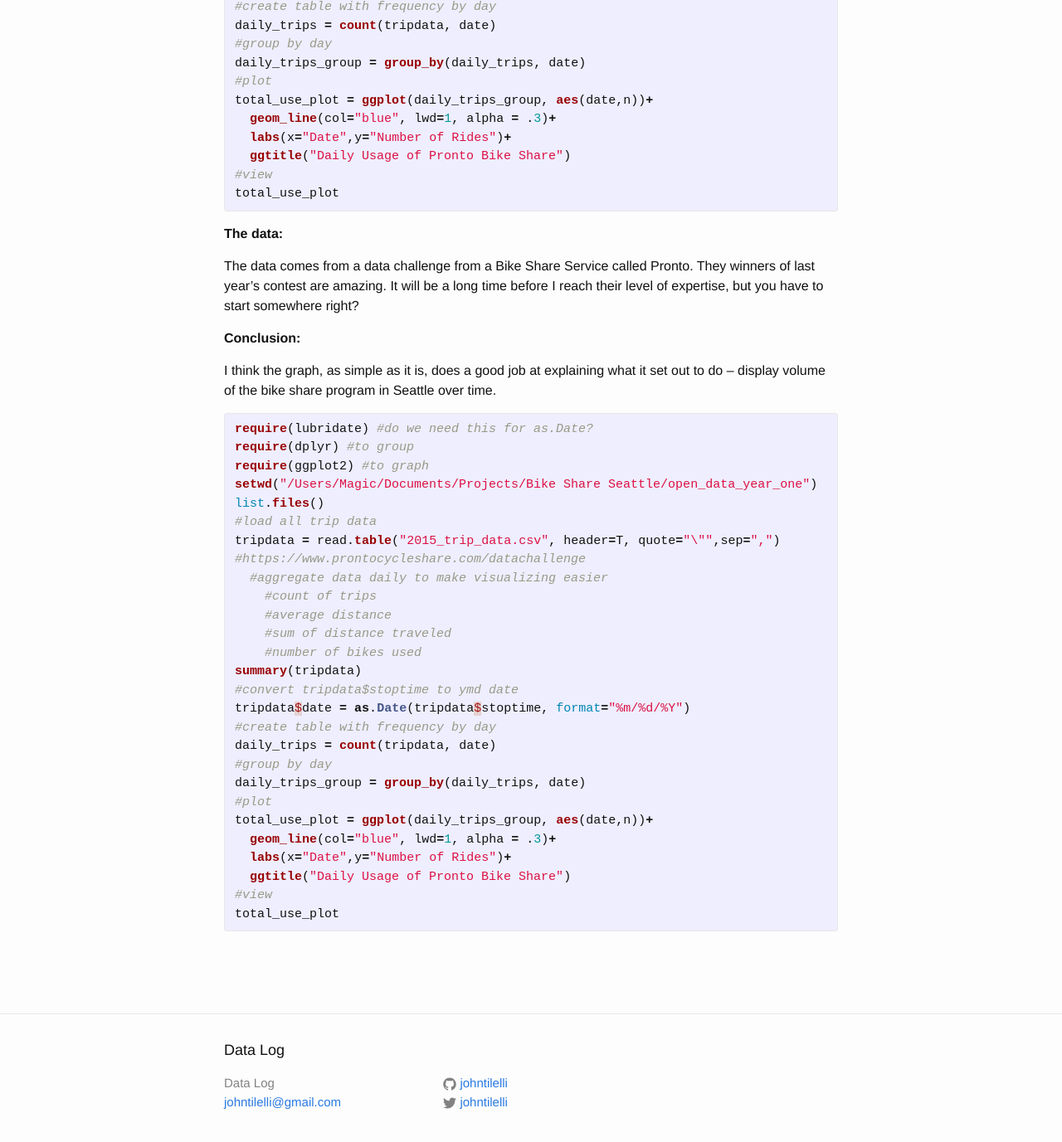
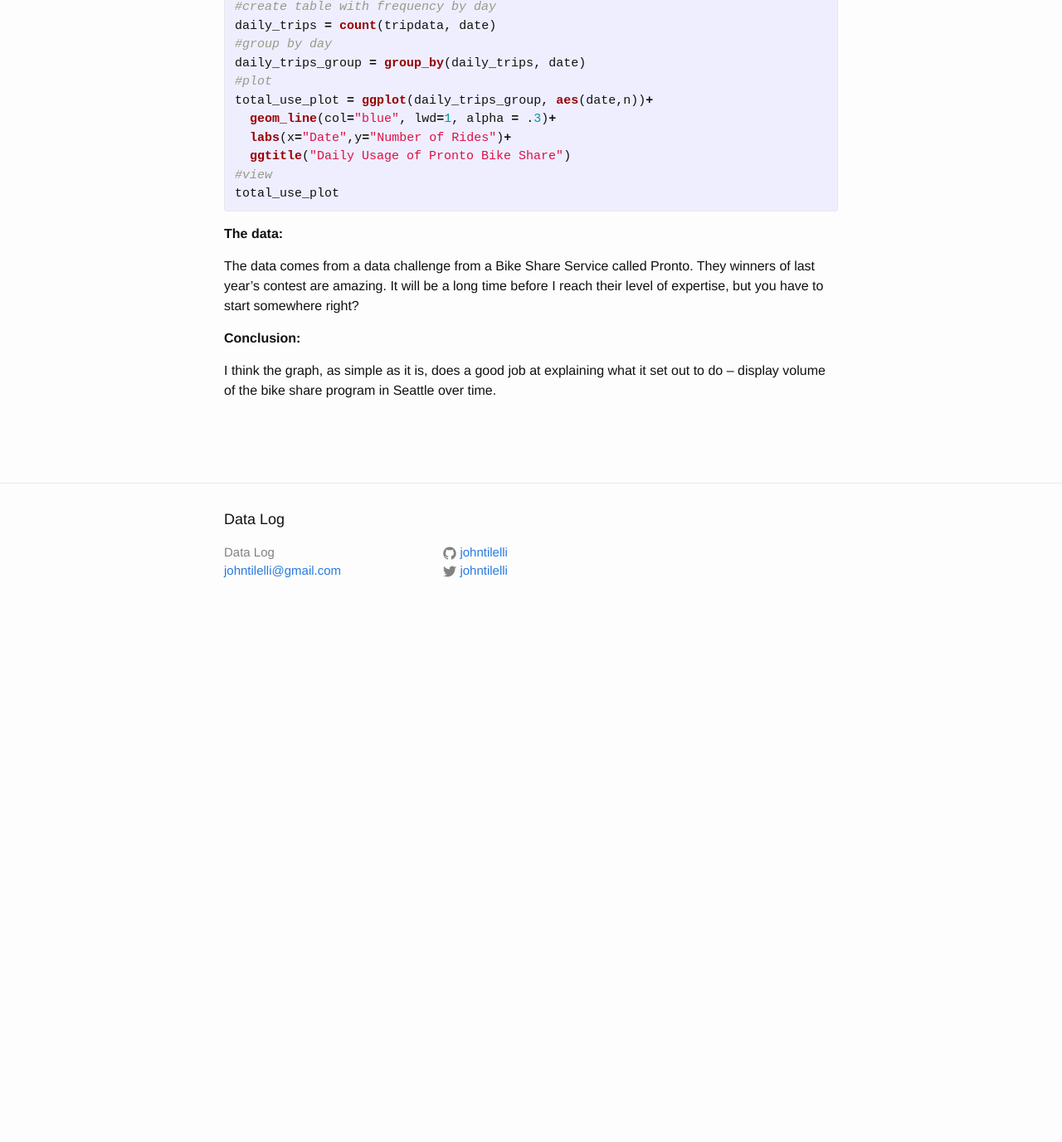
Before and after one commit to johntilelli/johntilelli.github.io, a Jekyll site: the page built from _posts/2016-09-01-first-r-visualization.markdown, in a window 1280 px wide and 1400 px high, scrolled down 910 px. Shown: the top 1377 px of the window at 83% size. Built offline with Jekyll 4.4.1, drawn with Linux system fonts in a browser that asks for light colours; comment, search, counter and statistics services are not loaded; after the commit the page ends 1670 px from its top, so only the background shows below that; some of the changed text lies outside the part shown.

Commit message:
Update 2016-09-01-first-r-visualization.markdown

```diff
--- a/_posts/2016-09-01-first-r-visualization.markdown
+++ b/_posts/2016-09-01-first-r-visualization.markdown
@@ -54,38 +55,6 @@ total_use_plot
 
 
 
-{% highlight python %}
-
-require(lubridate) #do we need this for as.Date?
-require(dplyr) #to group
-require(ggplot2) #to graph
-setwd("/Users/Magic/Documents/Projects/Bike Share Seattle/open_data_year_one")
-list.files()
-#load all trip data
-tripdata = read.table("2015_trip_data.csv", header=T, quote="\"",sep=",")
-#https://www.prontocycleshare.com/datachallenge
-  #aggregate data daily to make visualizing easier
-    #count of trips
-    #average distance
-    #sum of distance traveled
-    #number of bikes used
-summary(tripdata)
-#convert tripdata$stoptime to ymd date
-tripdata$date = as.Date(tripdata$stoptime, format="%m/%d/%Y")
-#create table with frequency by day
-daily_trips = count(tripdata, date)
-#group by day
-daily_trips_group = group_by(daily_trips, date)
-#plot
-total_use_plot = ggplot(daily_trips_group, aes(date,n))+
-  geom_line(col="blue", lwd=1, alpha = .3)+
-  labs(x="Date",y="Number of Rides")+
-  ggtitle("Daily Usage of Pronto Bike Share")
-#view
-total_use_plot
-
-{% endhighlight %}
-
 <br>
 
 <div id="disqus_thread"></div>
```
Also changed, not shown: other parts of _posts/2016-09-01-first-r-visualization.markdown (+2 -1 lines).
